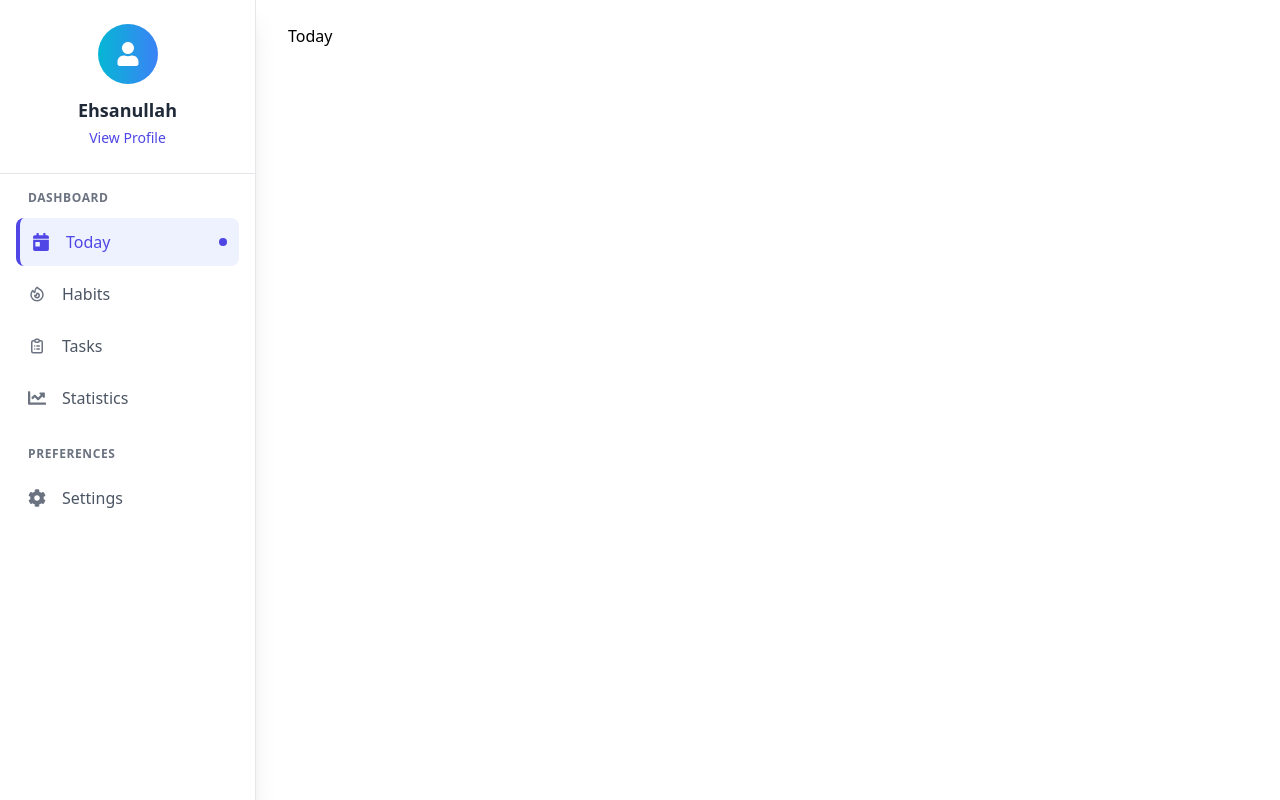
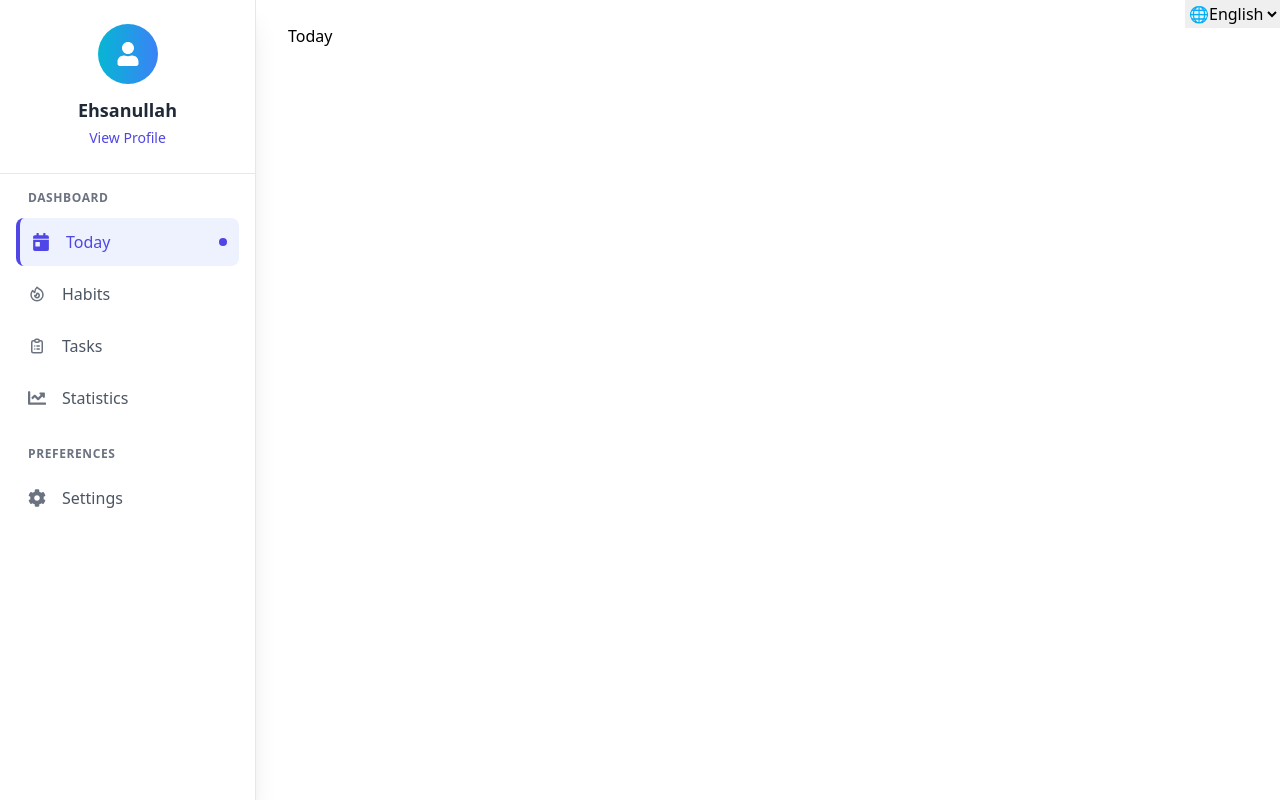
Before and after one commit to AbdulQaharRahmani/HabitTracker, a React (Vite) app in the folder frontend/: page / in a window 1280 px wide. Built offline with nearby package versions, Linux system fonts and the light colour scheme.

Commit message:
Adding switcher language to be appear in every pages

```diff
--- a/frontend/src/App.jsx
+++ b/frontend/src/App.jsx
@@ -1,23 +1,31 @@
-
-import { BrowserRouter as Router, Route, Routes, Outlet } from "react-router-dom";
-import './index.css'
+import {
+  BrowserRouter as Router,
+  Route,
+  Routes,
+  Outlet,
+} from "react-router-dom";
+import "./index.css";
 import Habits from "./pages/Habits";
 import Tasks from "./pages/Tasks";
 import Statistics from "./pages/Statistics";
 import Settings from "./pages/Settings";
 import Sidebar from "./components/Sidebar";
 import Today from "./pages/Today";
-import Login from './pages/Login';
+import Login from "./pages/Login";
+import LanguageSwitcher from "./components/internationalization";
 function App() {
   return (
     <Router>
+      <LanguageSwitcher />
       <Routes>
         <Route path="/login" element={<Login />} />
-          <Route element={
+        <Route
+          element={
             <Sidebar>
               <Outlet />
             </Sidebar>
-          }>
+          }
+        >
           <Route path="/" element={<Today />} />
           <Route path="/habits" element={<Habits />} />
           <Route path="/tasks" element={<Tasks />} />
--- a/frontend/src/components/internationalization.jsx
+++ b/frontend/src/components/internationalization.jsx
@@ -2,7 +2,7 @@ import { useEffect } from "react";
 import { useTranslation } from "react-i18next";
 
 function LanguageSwitcher() {
-  const { t, i18n } = useTranslation();
+  const { i18n } = useTranslation();
 
   useEffect(() => {
     document.documentElement.lang = i18n.language;
@@ -15,11 +15,13 @@ function LanguageSwitcher() {
 
   return (
     <div>
-      <h1>{t("welcome")}</h1>
-
-      <select value={i18n.language} onChange={handleChange}>
-        <option value="en">English</option>
-        <option value="fa">فارسی</option>
+      <select
+        value={i18n.language}
+        onChange={handleChange}
+        className="fixed top-0 right-0 z-50 py-[2px]"
+      >
+        <option value="en">🌐English</option>
+        <option value="fa">فارسی🌐</option>
       </select>
     </div>
   );
```
Lines whose indentation alone changed are shown as unchanged.
